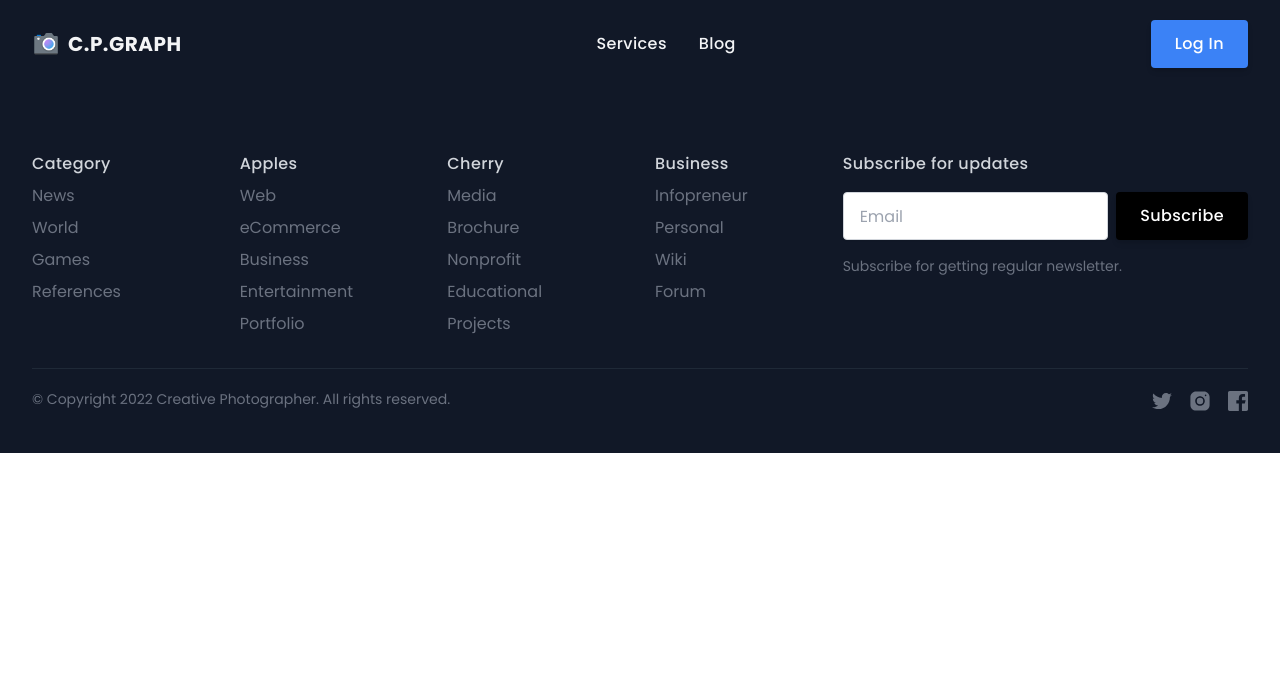
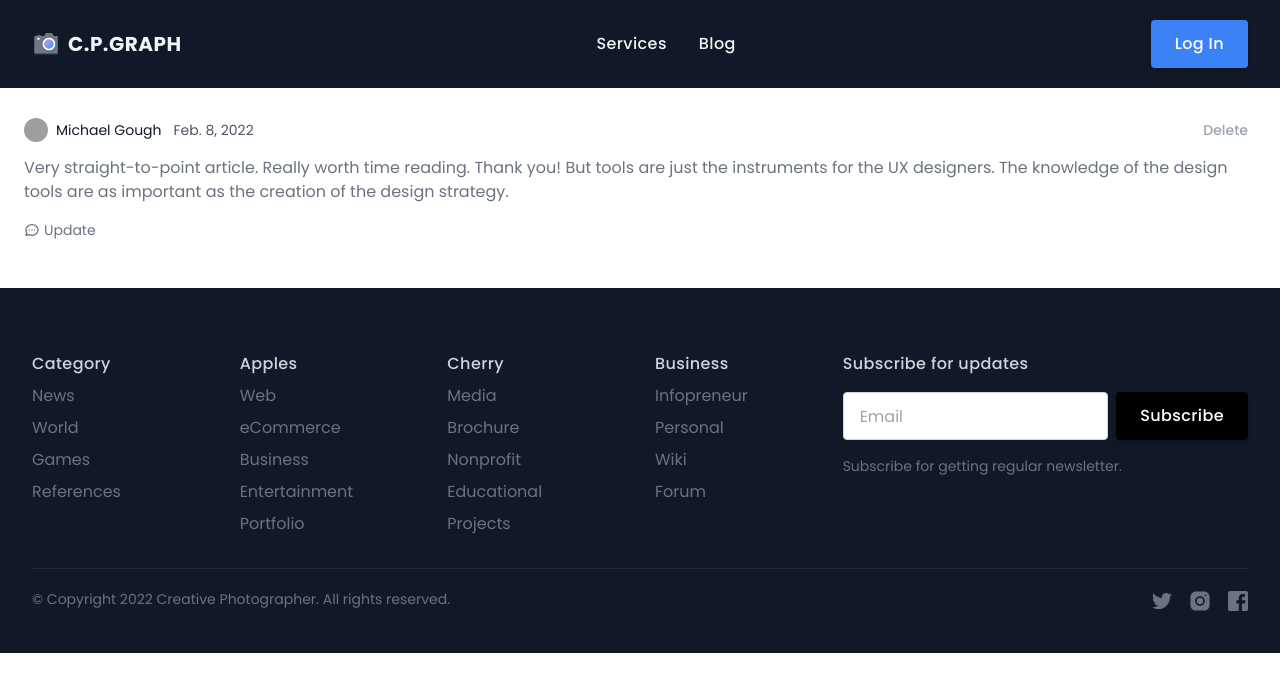
Before and after one commit to Azharul-Raj/creative-photographer, a React (Create React App) app: page /myreviews in a window 1280 px wide. Shown: the top 692 px of the page. Built offline with nearby package versions, Linux system fonts and the light colour scheme; no server answers; grey boxes are pictures that could not be loaded.

Commit message:
review section added

```diff
--- a/src/pages/MyReview/MyReview.jsx
+++ b/src/pages/MyReview/MyReview.jsx
@@ -1,9 +1,19 @@
-import React from 'react';
+import React, { useContext, useEffect, useState } from 'react';
+import { authContext } from '../../contexts/AuthProvider';
+import Review from './Review/Review';
 
 const MyReview = () => {
+    const { user } = useContext(authContext);
+    const [allComments,setAllComments]=useState([])
+    useEffect(() => {
+        fetch(`http://localhost:3001/reviews?email=${user?.email}`)
+            .then(res => res.json())
+            .then(data => console.log(data))
+        .catch(err=>console.log(err))
+    },[user?.email])
     return (
         <div>
-
+            <Review/>
         </div>
     );
 };
--- /dev/null
+++ b/src/pages/MyReview/Review/Review.jsx
@@ -0,0 +1,37 @@
+import React from 'react';
+
+const Review = () => {
+    return (
+        <article className="p-6 mb-6 text-base bg-white rounded-lg dark:bg-gray-900">
+        <footer className="flex justify-between items-center mb-2">
+            <div className="flex items-center">
+                <p className="inline-flex items-center mr-3 text-sm text-gray-900 dark:text-white"><img
+                        className="mr-2 w-6 h-6 rounded-full"
+                        src="https://flowbite.com/docs/images/people/profile-picture-2.jpg"
+                        alt="Michael Gough"/>Michael Gough</p>
+                <p className="text-sm text-gray-600 dark:text-gray-400"><time pubdate datetime="2022-02-08"
+                        title="February 8th, 2022">Feb. 8, 2022</time></p>
+            </div>
+            <button id="dropdownComment1Button" data-dropdown-toggle="dropdownComment1"
+                className="inline-flex items-center p-2 text-sm font-medium text-center text-gray-400 bg-white rounded-lg hover:bg-gray-100 focus:ring-4 focus:outline-none focus:ring-gray-50 dark:bg-gray-900 dark:hover:bg-gray-700 dark:focus:ring-gray-600"
+                type="button">
+                    Delete
+                {/* <span className="sr-only">Comment settings</span> */}
+            </button>
+        </footer>
+        <p className="text-gray-500 dark:text-gray-400">Very straight-to-point article. Really worth time reading. Thank you! But tools are just the
+            instruments for the UX designers. The knowledge of the design tools are as important as the
+            creation of the design strategy.</p>
+        <div className="flex items-center mt-4 space-x-4">
+            <button type="button"
+                className="flex items-center text-sm text-gray-500 hover:underline dark:text-gray-400">
+                <svg aria-hidden="true" className="mr-1 w-4 h-4" fill="none" stroke="currentColor" viewBox="0 0 24 24" xmlns="http://www.w3.org/2000/svg"><path stroke-linecap="round" stroke-linejoin="round" stroke-width="2" d="M8 12h.01M12 12h.01M16 12h.01M21 12c0 4.418-4.03 8-9 8a9.863 9.863 0 01-4.255-.949L3 20l1.395-3.72C3.512 15.042 3 13.574 3 12c0-4.418 4.03-8 9-8s9 3.582 9 8z"></path></svg>
+                Update
+            </button>
+        </div>
+    </article>
+
+    );
+};
+
+export default Review;
```
